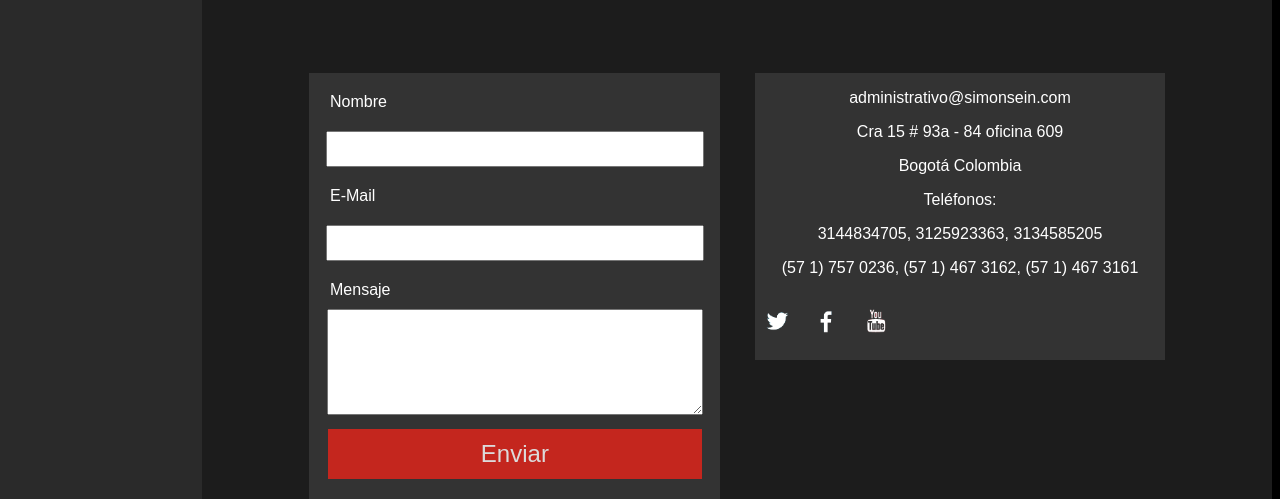
After one commit to chiricos/simonsein, a PHP site: page /contacto.php in a window 1280 px wide. The commit adds this page. Shown: the part 459-962 px from the top of the page. Run offline with PHP 8.4, Linux system fonts and the light colour scheme; some libraries are stand-ins or nearby versions.

Commit message:
haciendo contacto

```diff
--- a/animacion.php
+++ b/animacion.php
@@ -13,10 +13,10 @@
                 </figure>
                 <a href="reels.php" >Reels</a>
                 <a href="motion.php">Video motion</a>
-                <a href="tv.php">Videos y comerciales tv</a>
+                <a href="tv.php">Videos y comerciales TV</a>
                 <a href="fotografia.php">Fotografía</a>
                 <a href="multimedia.php" >Multimedia</a>
-                <a href="animacion.php" style="color: red">Animación y 3d</a>
+                <a href="animacion.php" style="color: red">Animación y 3D</a>
             </div>
         </section>
         <section class="content-body">
--- a/audiovisual.php
+++ b/audiovisual.php
@@ -13,10 +13,10 @@
                 </figure>
                 <a href="reels.php">Reels</a>
                 <a href="motion.php">Video motion</a>
-                <a href="tv.php">Videos y comerciales tv</a>
+                <a href="tv.php">Videos y comerciales TV</a>
                 <a href="fotografia.php">Fotografía</a>
                 <a href="multimedia.php">Multimedia</a>
-                <a href="animacion.php">Animación y 3d</a>
+                <a href="animacion.php">Animación y 3D</a>
             </div>
         </section>
         <section class="content-body">
--- /dev/null
+++ b/contacto.php
@@ -0,0 +1,85 @@
+<?php include('header.php'); ?>
+
+<div id="wrapper">
+    <?php include('menu.php'); ?>
+
+    <div class="content-one">
+        <section class="content-menu">
+            <div class="content-sub-menu">
+                <figure>
+                    <a href="audiovisual.php">
+                        <img src="images/buzon.png">
+                    </a>
+                </figure>
+
+            </div>
+        </section>
+        <section class="content-body">
+            <h1>Contacto</h1>
+
+            <iframe src="https://www.google.com/maps/embed?pb=!1m18!1m12!1m3!1d3976.5341802911225!2d-74.0504834858872!3d4.676795343168174!2m3!1f0!2f0!3f0!3m2!1i1024!2i768!4f13.1!3m3!1m2!1s0x8e3f9a921a9166bf%3A0x1c29279b4c345958!2sParque+de+la+93!5e0!3m2!1ses!2sco!4v1447901582272" width="100%" height="300px" frameborder="0" style="border:0" allowfullscreen></iframe>
+
+            <div id="contact">
+
+                <form  method="post" action="formulario.php">
+
+
+
+                           <label for="name">Nombre</label>
+
+                            <input type="text" name="name" id="name">
+
+                           <label for="email"> E-Mail</label>
+
+                            <input type="text" name="email" id="email">
+
+                            <label for="message">Mensaje</label>
+
+                            <textarea name="message" id="message"></textarea>
+
+                            <input  type="submit" value="Enviar" class="send">
+
+
+                </form>
+                <div id="data-simon">
+                    <p>
+                        administrativo@simonsein.com
+                    </p>
+                    <p>
+                        Cra 15 # 93a - 84 oficina 609
+                    </p>
+                    <p>
+                        Bogotá Colombia
+                    </p>
+                    <p>
+                        Teléfonos:
+                    </p>
+                    <p>
+                        3144834705, 3125923363, 3134585205
+                    </p>
+                    <p>
+                        (57 1) 757 0236, (57 1) 467 3162, (57 1) 467 3161
+                    </p>
+                    <p>
+                        <section class="social">
+                            <figure><a href="https://twitter.com/SimonSein_Ltda" target="_blank"><img src="images/twitter.png"></a></figure>
+                            <figure><a href="https://www.facebook.com/simon.sein.31?fref=ts" target="_blank"><img src="images/facebook.png"></a></figure>
+                            <figure><a href="https://www.youtube.com/channel/UC5cDmU27ooIA5i-vbiey71g" target="_blank"><img src="images/youtube.png"></a></figure>
+                        </section>
+                    </p>
+
+
+                </div>
+            </div>
+
+        </section>
+    </div>
+
+</div>
+
+</style>
+
+<?php include('footer.php'); ?>
+
+</body>
+</html>
--- a/css/style.css
+++ b/css/style.css
@@ -225,7 +225,7 @@ header{
     height: auto;
     z-index: -100;
     transform: translateX(-50%) translateY(-50%);
-    background: url('//demosthenes.info/assets/images/polina.jpg') no-repeat;
+    background-repeat:no-repeat;
     background-size: cover;
     transition: 1s opacity;
 }
@@ -531,6 +531,72 @@ CONTENIDO POR CUADRICULA
 }
 
 /* =========================================
+Contacto
+*=========================================*/
+
+#contact{
+    margin: 70px auto;
+    width: 80%;
+}
+
+form{
+    background: #333333;
+    display: inline-block;
+    float: left;
+    padding-top: 10px;
+    text-align: center;
+    width: 48%;
+}
+
+form label{
+    display: block;
+    margin:10px auto;
+    text-align: justify;
+    width: 90%;
+}
+
+form input{
+    margin: 10px auto;
+    height: 30px;
+    width: 90%;
+
+}
+
+form textarea{
+    height: 100px;
+    width: 90%;
+}
+
+input[type="submit"]{
+    border: none;
+    background-color: #c4261e;
+    color: rgb(220, 218, 218);
+    font-size: 24px;
+    height: 50px;
+    margin-bottom: 20px;
+    width: 91%;
+}
+
+input[type="submit"]:hover{
+    background: rgba(196, 38, 30, 0.69);
+    color: white;
+}
+
+#data-simon{
+    background: #333333;
+    display: inline-block;
+    float: right;
+    margin-left: -5px;
+    width: 48%;
+}
+
+#data-simon p{
+    font-weight: 100;
+    text-align: center;
+    width: 100%;
+}
+
+/* =========================================
 ANIMACIONES
 *=========================================*/
 
--- a/fotografia.php
+++ b/fotografia.php
@@ -13,10 +13,10 @@
                 </figure>
                 <a href="reels.php" >Reels</a>
                 <a href="motion.php">Video motion</a>
-                <a href="tv.php">Videos y comerciales tv</a>
+                <a href="tv.php">Videos y comerciales TV</a>
                 <a href="fotografia.php" style="color: red">Fotografía</a>
                 <a href="multimedia.php">Multimedia</a>
-                <a href="animacion.php">Animación y 3d</a>
+                <a href="animacion.php">Animación y 3D</a>
             </div>
         </section>
         <section class="content-body">
--- a/menu.php
+++ b/menu.php
@@ -27,10 +27,10 @@
             <ul class="sub-menu">
                 <li><a href="reels.php">Reels </a></li>
                 <li><a href="motion.php">Video Motion</a></li>
-                <li><a href="tv.php">Videos comerciales y tv</a></li>
+                <li><a href="tv.php">Videos comerciales y TV</a></li>
                 <li><a href="fotografia.php">Fotografía</a></li>
                 <li><a href="multimedia.php">Multimedia</a></li>
-                <li><a href="animacion.php">Animación y 3d</a></li>
+                <li><a href="animacion.php">Animación y 3D</a></li>
             </ul>
             <li><span class="bombillo"></span><a href="">Campañas publicitarias ATL y BTL</a></li>
             <li><span class="corazon"></span><a href="">Clientes</a></li>
@@ -44,7 +44,7 @@
                 <li><a href="">Desarrollo web</a></li>
             </ul>
             <li><span class="lapiz"></span><a href=""> Quienes somos</a></li>
-            <li><span class="buzon"></span><a href=""> Contacto</a></li>
+            <li><span class="buzon"></span><a href="contacto.php"> Contacto</a></li>
             <section class="social" id="social">
                 <figure><a href="https://twitter.com/SimonSein_Ltda" target="_blank"><img src="images/twitter.png"></a></figure>
                 <figure><a href="https://www.facebook.com/simon.sein.31?fref=ts" target="_blank"><img src="images/facebook.png"></a></figure>
--- a/motion.php
+++ b/motion.php
@@ -13,10 +13,10 @@
                 </figure>
                 <a href="reels.php" >Reels</a>
                 <a href="motion.php" style="color: red">Video motion</a>
-                <a href="tv.php">Videos y comerciales tv</a>
+                <a href="tv.php">Videos y comerciales TV</a>
                 <a href="fotografia.php">Fotografía</a>
                 <a href="multimedia.php">Multimedia</a>
-                <a href="animacion.php">Animación y 3d</a>
+                <a href="animacion.php">Animación y 3D</a>
             </div>
         </section>
         <section class="content-body">
--- a/multimedia.php
+++ b/multimedia.php
@@ -13,10 +13,10 @@
                 </figure>
                 <a href="reels.php" >Reels</a>
                 <a href="motion.php">Video motion</a>
-                <a href="tv.php">Videos y comerciales tv</a>
+                <a href="tv.php">Videos y comerciales TV</a>
                 <a href="fotografia.php">Fotografía</a>
                 <a href="multimedia.php" style="color: red">Multimedia</a>
-                <a href="animacion.php">Animación y 3d</a>
+                <a href="animacion.php">Animación y 3D</a>
             </div>
         </section>
         <section class="content-body">
--- a/reels.php
+++ b/reels.php
@@ -13,10 +13,10 @@
                 </figure>
                 <a href="reels.php" style="color: red">Reels</a>
                 <a href="motion.php">Video motion</a>
-                <a href="tv.php">Videos y comerciales tv</a>
+                <a href="tv.php">Videos y comerciales TV</a>
                 <a href="fotografia.php">Fotografía</a>
                 <a href="multimedia.php">Multimedia</a>
-                <a href="animacion.php">Animación y 3d</a>
+                <a href="animacion.php">Animación y 3D</a>
             </div>
         </section>
         <section class="content-body">
--- a/tv.php
+++ b/tv.php
@@ -13,10 +13,10 @@
                 </figure>
                 <a href="reels.php" >Reels</a>
                 <a href="motion.php">Video motion</a>
-                <a href="tv.php" style="color: red">Videos y comerciales tv</a>
+                <a href="tv.php" style="color: red">Videos y comerciales TV</a>
                 <a href="fotografia.php">Fotografía</a>
                 <a href="multimedia.php">Multimedia</a>
-                <a href="animacion.php">Animación y 3d</a>
+                <a href="animacion.php">Animación y 3D</a>
             </div>
         </section>
         <section class="content-body">
```
